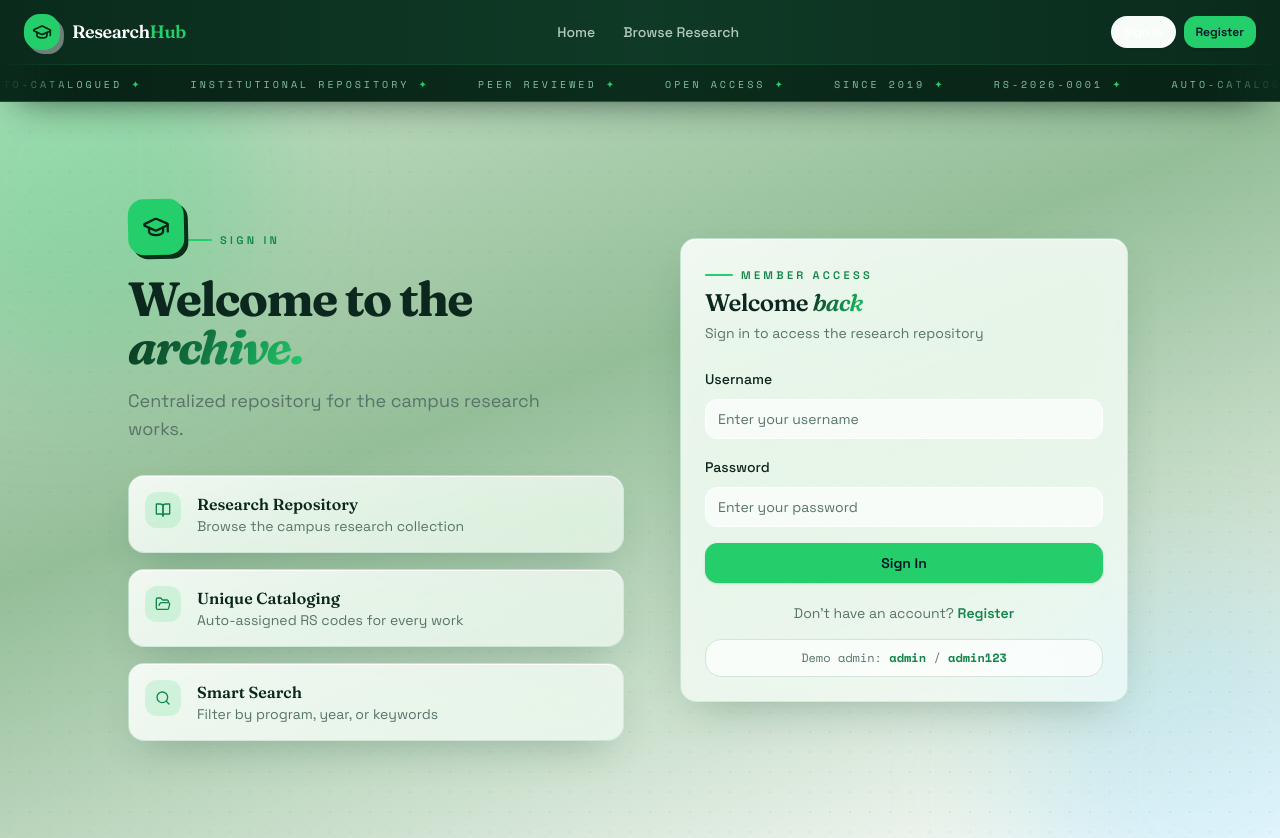
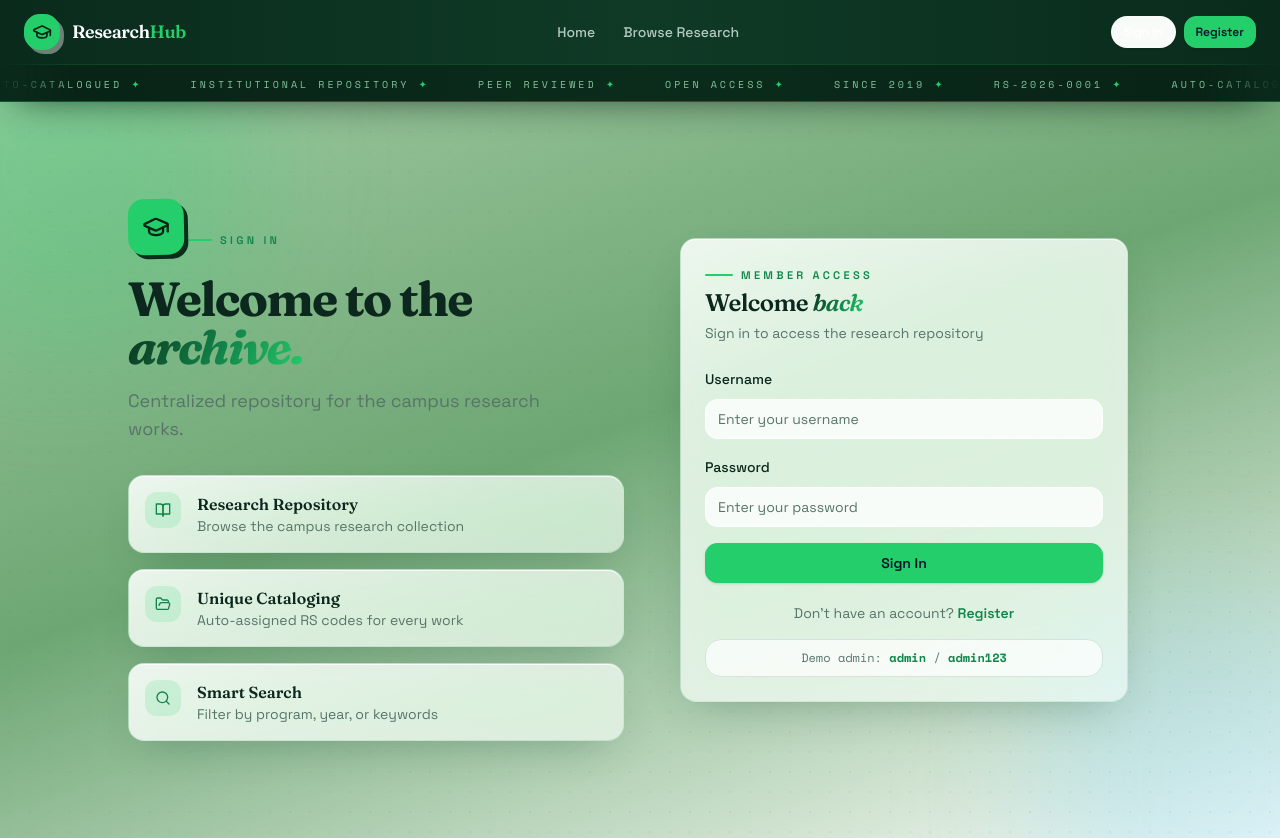
Before and after one commit to temopoo5-cmyk/Research, a React (Vite) app in the folder client/: page /login in a window 1280 px wide. Built offline with nearby package versions, Linux system fonts and the light colour scheme.

Commit message:
Balance green-to-white page gradient

```diff
--- a/client/src/index.css
+++ b/client/src/index.css
@@ -84,7 +84,7 @@
 @layer components {
   .gradient-bg {
     @apply min-h-screen;
-    background: linear-gradient(160deg, #CDE7CE 0%, #94BE98 45%, #FFFFFF 100%);
+    background: linear-gradient(160deg, #A8CFA9 0%, #6DA673 50%, #F8FBF6 100%);
   }
   .gradient-text {
     @apply text-transparent bg-clip-text;
```
